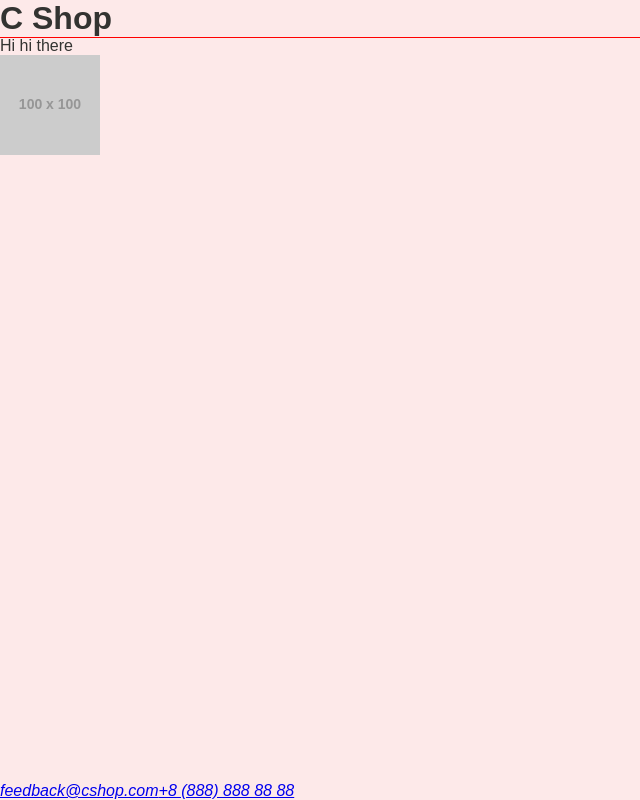
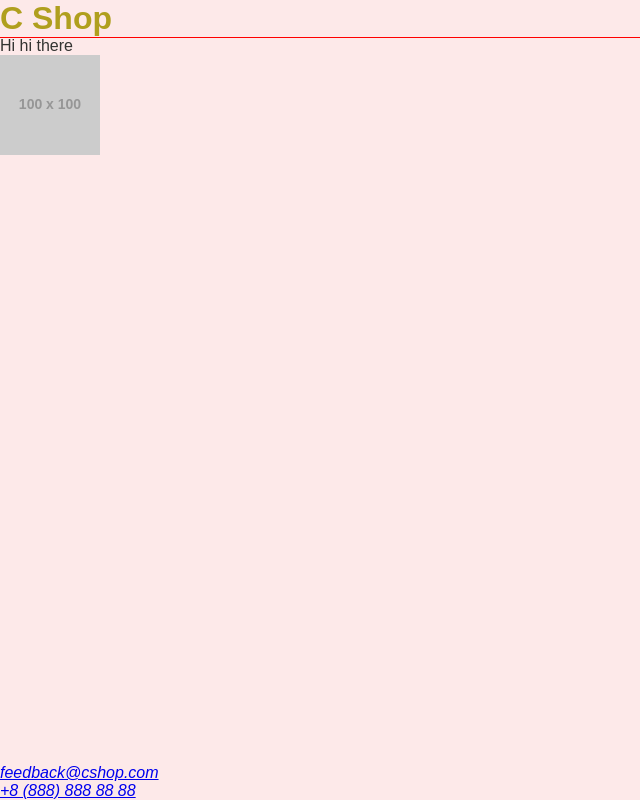
Before and after one commit to gr3yknigh1/c-shop, a Next.js app: page / in a window 1280 px wide. Shown: the whole page, without its empty margins (0-640 px from the left). Built offline with nearby package versions, Linux system fonts and the light colour scheme.

Commit message:
Add style references in index page

```diff
--- a/pages/index.tsx
+++ b/pages/index.tsx
@@ -12,7 +12,7 @@ const Index: NextPage = () => {
         <meta name="description" content="Awesome cloth shop" />;
       </Head>
       <header>
-        <h1>C Shop</h1>
+        <h1 className={styles.header}>C Shop</h1>
         <nav></nav>
       </header>
       <main>
@@ -21,9 +21,10 @@ const Index: NextPage = () => {
           <PlaceholderImage width={100} height={100} />
         </section>
       </main>
-      <footer>
+      <footer className={styles.footer}>
         <address>
           <a href="mailto:feedback@cshop.com">feedback@cshop.com</a>
+          <br />
           <a href="tel:+88888888888">+8 (888) 888 88 88</a>
         </address>
       </footer>
```
